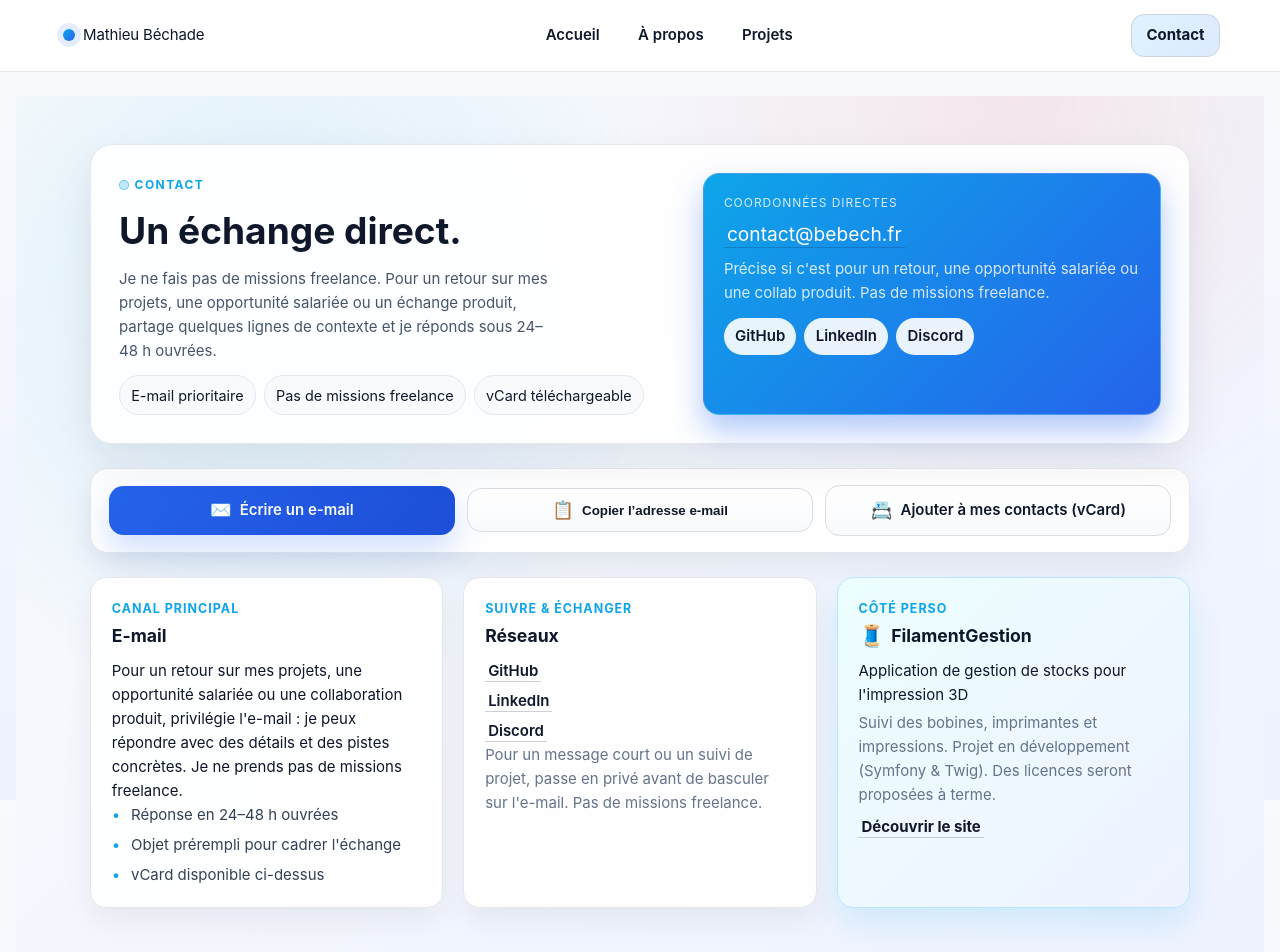
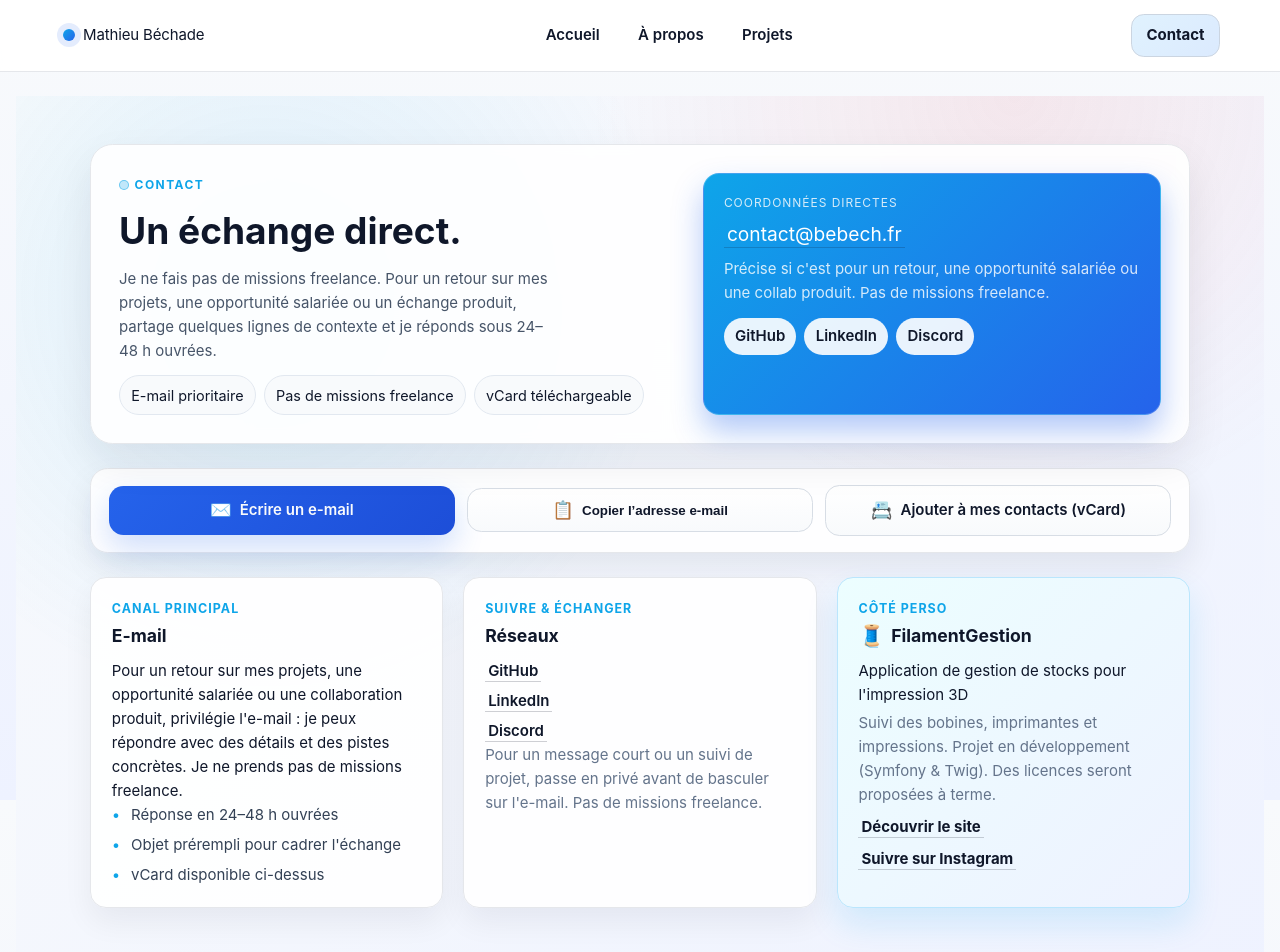
Before and after one commit to Mathbech/portfolio, a Vue app: page /contact in a window 1280 px wide. Shown: the top 952 px of the page. Built offline with nearby package versions, Linux system fonts and the light colour scheme.

Commit message:
Refacto/contact page: add Instagram link to filamentGestion section

```diff
--- a/src/data/contact.js
+++ b/src/data/contact.js
@@ -22,4 +22,5 @@ export const filamentGestion = {
     "Suivi des bobines, imprimantes et impressions. Projet en développement (Symfony & Twig). "
   + "Des licences seront proposées à terme.",
   siteUrl: 'https://filamentgestion.fr', // ← mets le bon domaine si différent
+  instagram: 'https://www.instagram.com/filamentgestion/',
 };
--- a/src/views/contactView.vue
+++ b/src/views/contactView.vue
@@ -65,6 +65,9 @@
           <p v-if="filamentGestion.siteUrl" class="highlight-link">
             <a :href="filamentGestion.siteUrl" target="_blank" rel="noopener" class="link">Découvrir le site</a>
           </p>
+          <p v-if="filamentGestion.instagram" class="highlight-link">
+            <a :href="filamentGestion.instagram" target="_blank" rel="noopener" class="link">Suivre sur Instagram</a>
+          </p>
         </article>
       </div>
 
```
